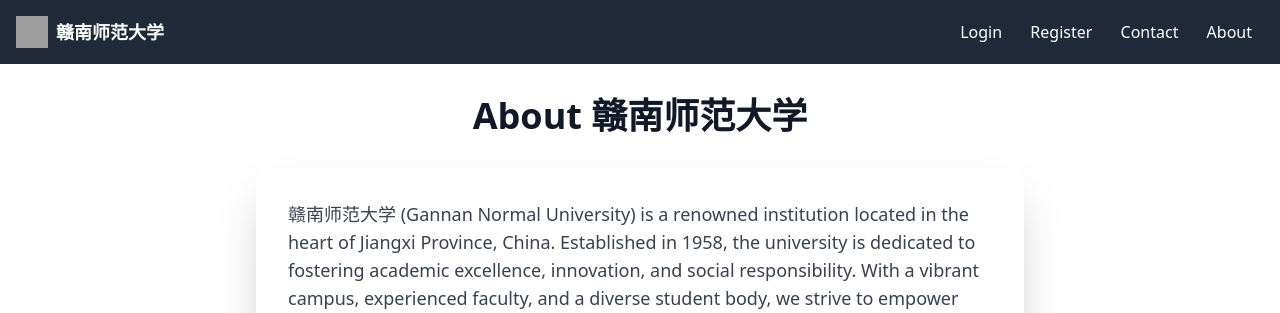
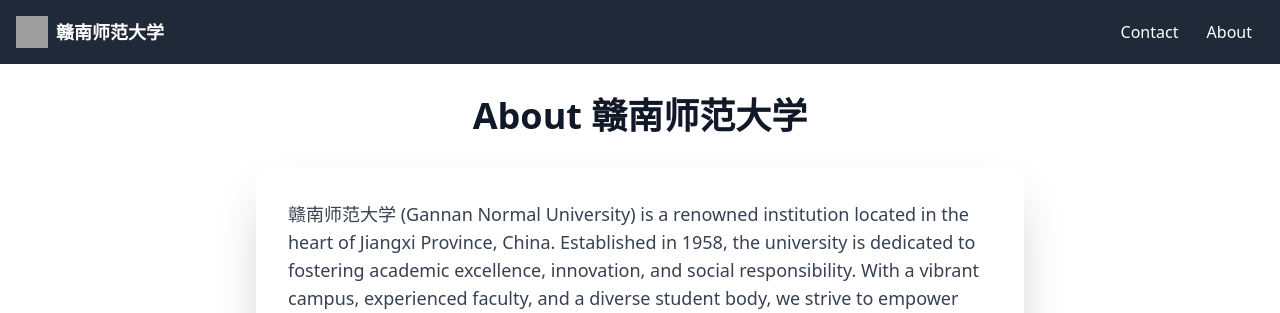
Before and after one commit to Abdul-Rahman0/SMS, a Django app: page /about/ in a window 1280 px wide. Shown: the top 313 px of the page. Run offline with Django 5.2, Linux system fonts and the light colour scheme; some libraries are stand-ins or nearby versions; grey boxes are pictures that could not be loaded.

Commit message:
fix html base

```diff
--- a/templates/base.html
+++ b/templates/base.html
@@ -78,13 +78,11 @@
                      {% else %}
                          {# Authenticated but not a student or teacher (e.g., admin) #}
                          {# This will be updated for the admin role later #}
-                         <a href="{% url 'profile' %}" class="px-3 py-2 hover:bg-gray-700 rounded">Profile</a>
-                         <a href="{% url 'logout' %}" class="px-3 py-2 hover:bg-gray-700 rounded">Logout</a>
+
                      {% endif %}
                 {% else %}
                     {# Logged out state #}
-                    <a href="{% url 'login' %}" class="px-3 py-2 hover:bg-gray-700 rounded">Login</a>
-                    <a href="{% url 'register' %}" class="px-3 py-2 hover:bg-gray-700 rounded">Register</a>
+
                 {% endif %}
                 <a href="{% url 'contact' %}" class="px-3 py-2 hover:bg-gray-700 rounded">Contact</a>
                 <a href="{% url 'about' %}" class="px-3 py-2 hover:bg-gray-700 rounded">About</a>
```
